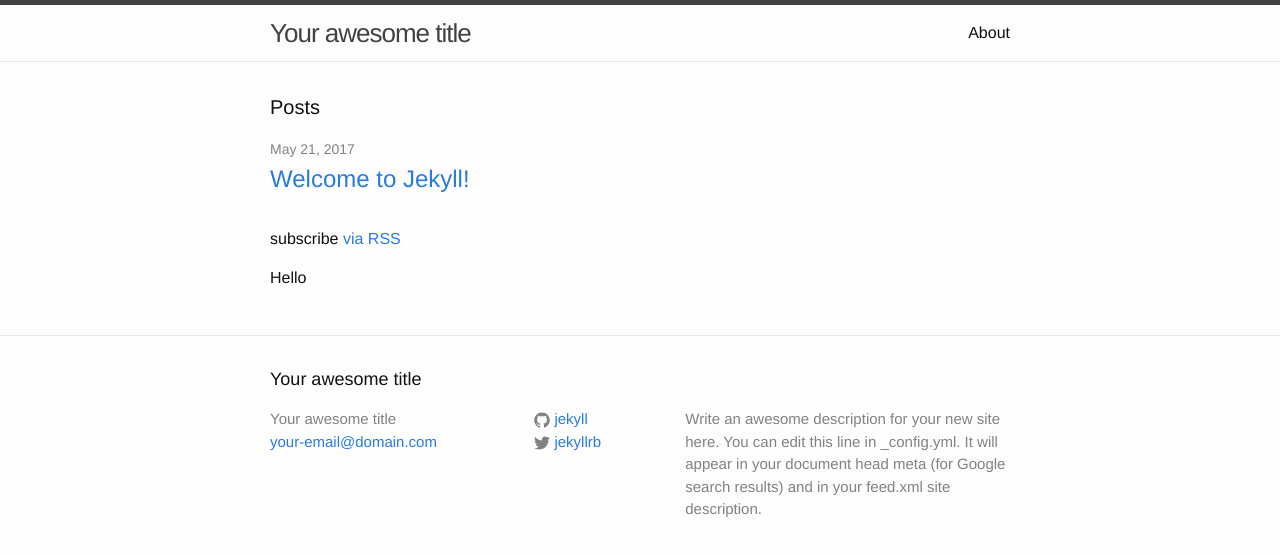
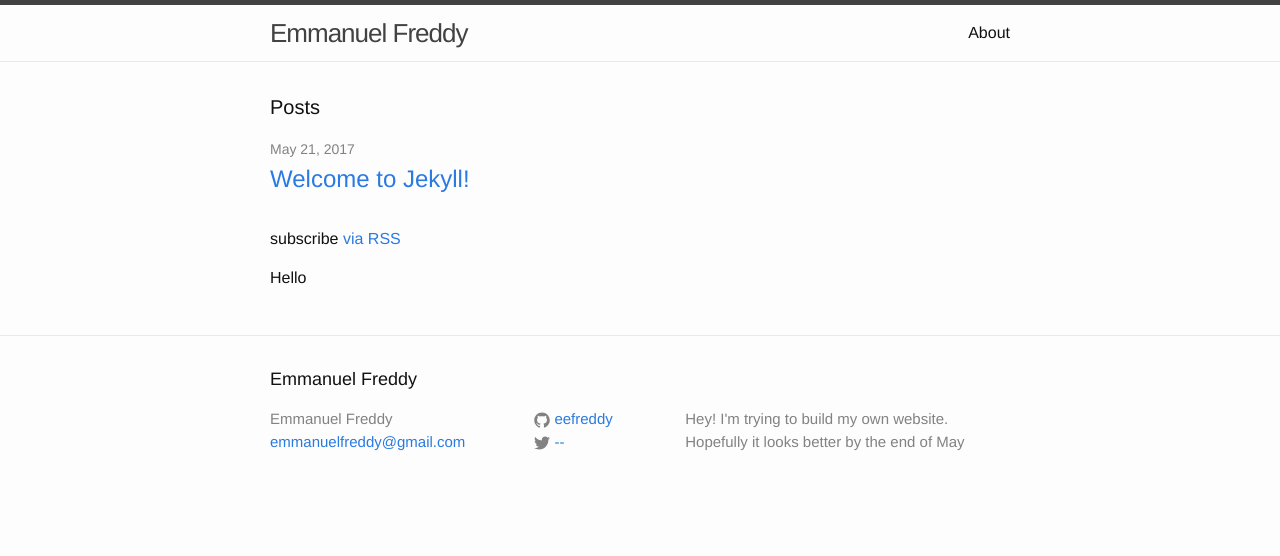
Before and after one commit to eefreddy/old_portfolio, a Jekyll site: the page built from index.html, in a window 1280 px wide. Shown: the top 556 px of the page. Built offline with Jekyll 4.4.1, drawn with Linux system fonts in a browser that asks for light colours.

Commit message:
config
changing config

```diff
--- a/_config.yml
+++ b/_config.yml
@@ -6,16 +6,14 @@
 # 'jekyll serve'. If you change this file, please restart the server process.
 
 # Site settings
-title: Your awesome title
-email: your-email@domain.com
+title: Emmanuel Freddy
+email: emmanuelfreddy@gmail.com
 description: > # this means to ignore newlines until "baseurl:"
-  Write an awesome description for your new site here. You can edit this
-  line in _config.yml. It will appear in your document head meta (for
-  Google search results) and in your feed.xml site description.
+  Hey! I'm trying to build my own website. Hopefully it looks better by the end of May
 baseurl: "" # the subpath of your site, e.g. /blog
 url: "http://yourdomain.com" # the base hostname & protocol for your site
-twitter_username: jekyllrb
-github_username:  jekyll
+twitter_username: --
+github_username:  eefreddy
 
 # Build settings
 markdown: kramdown
```
